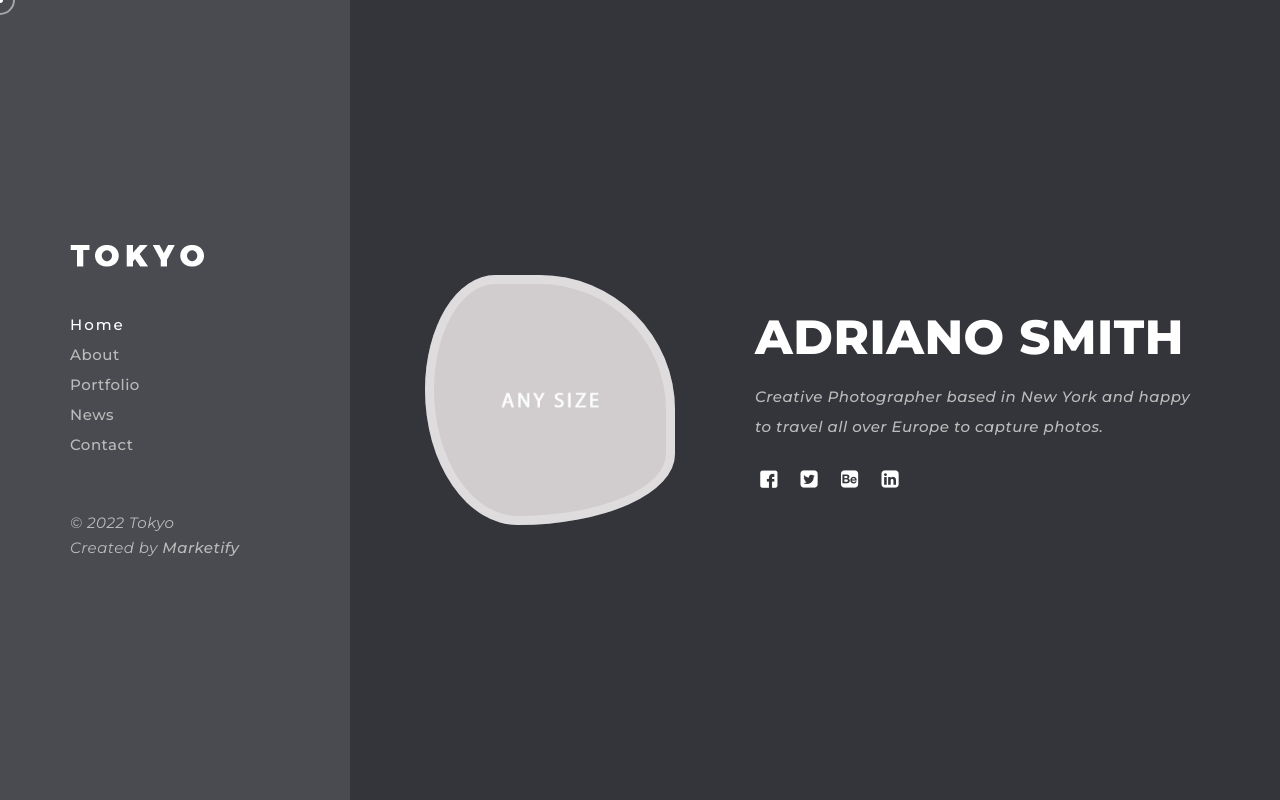
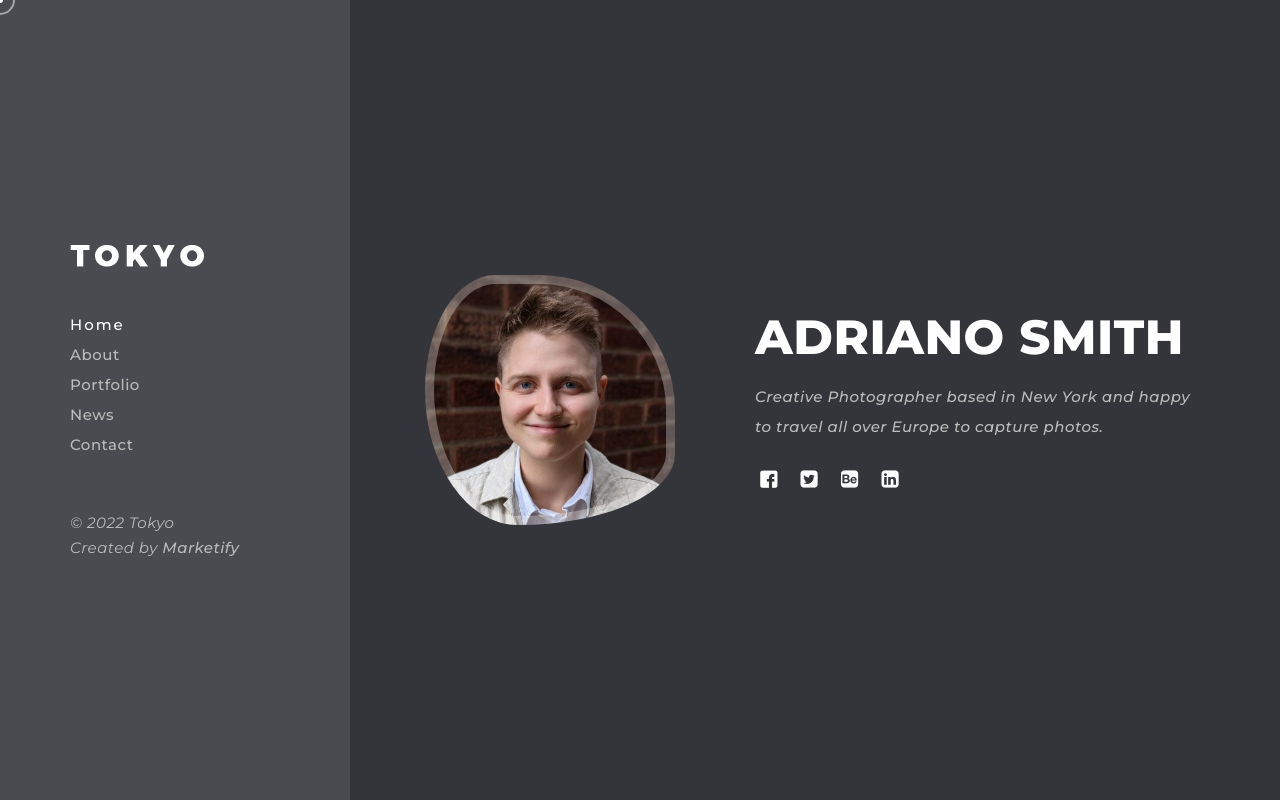
Before and after one commit to embmeals/embmeals.github.io, a plain HTML site: page index.html in a window 1280 px wide. Drawn offline with Linux system fonts and the light colour scheme; some packages are replaced by stand-ins of ours; no server answers; files whose address does not match are found by name.

Commit message:
updated with personal avatar

```diff
--- a/index.html
+++ b/index.html
@@ -13,7 +13,7 @@
 
 <meta name="viewport" content="width=device-width, initial-scale=1, maximum-scale=1">
 
-<title>Tokyo | Home</title>
+<title>AM Resume | Home</title>
 
 <!-- STYLES -->
 <link href="https://fonts.googleapis.com/css2?family=Mulish:ital,wght@0,200;0,300;0,400;0,500;0,600;0,700;0,800;0,900;1,200;1,300;1,400;1,500;1,600;1,700;1,800;1,900&family=Poppins:ital,wght@0,300;0,400;0,500;0,600;0,700;0,800;0,900;1,300;1,400;1,500;1,600;1,700;1,800;1,900&display=swap" rel="stylesheet">
@@ -99,7 +99,7 @@
 						<div class="tokyo_tm_home">
 							<div class="home_content">
 								<div class="avatar">
-									<div class="image" data-img-url="img/portfolio/1.jpg"></div>
+									<div class="image" data-img-url="img/logo/my_avatar.jpg"/></div>
 								</div>
 								<div class="details">
 									<h3 class="name">Adriano <span>Smith</span></h3>
@@ -125,7 +125,7 @@
 						<div class="tokyo_tm_about">
 							<div class="about_image">
 								<img src="img/thumbs/4-2.jpg" alt="" />
-								<div class="main" data-img-url="img/portfolio/1.jpg"></div>
+								<div class="main" data-img-url="img/logo/my_avatar.jpg"></div>
 							</div>
 							<div class="description">
 								<h3 class="name">Adriano Smith &amp; <span>Photographer</span></h3>
```
Also changed, not shown: img/logo/my_avatar.jpg (added), 1 other file.
